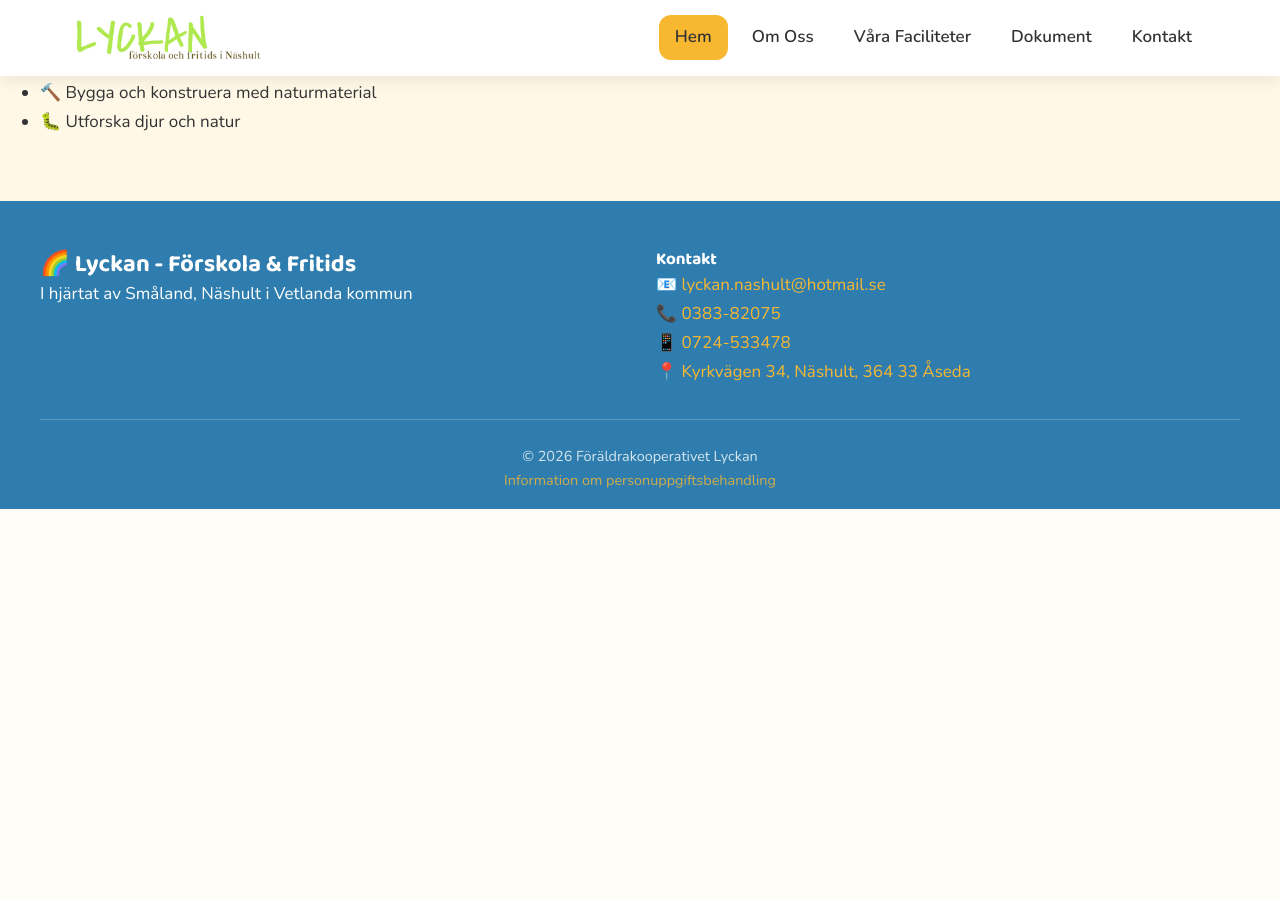
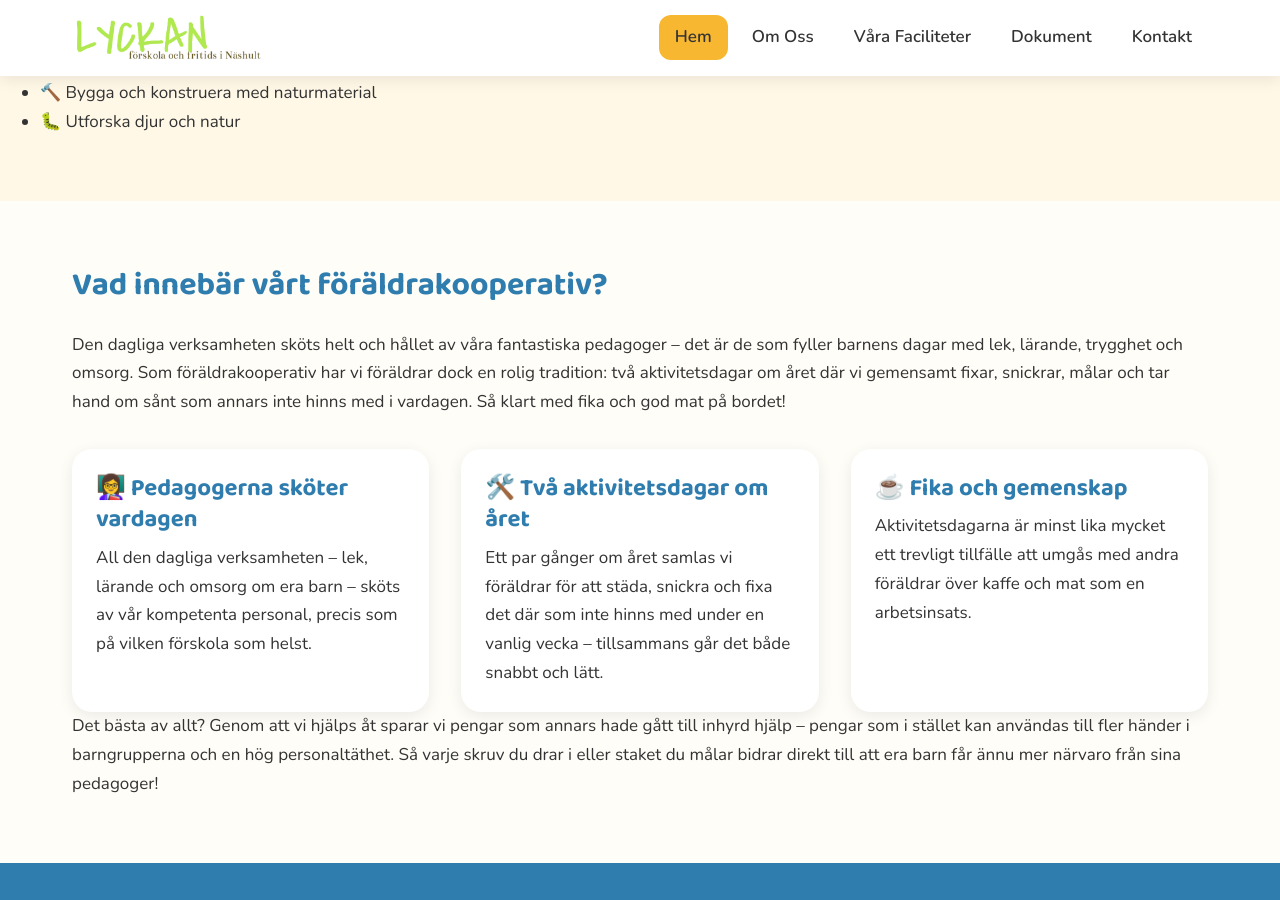
Before and after one commit to Danhe046/lyckan.github.io, a Jekyll site: the page built from index.html, in a window 1280 px wide and 900 px high, scrolled down 7356 px. Built offline with Jekyll 4.4.1, drawn with Linux system fonts in a browser that asks for light colours; before the commit the page ends 7865 px from its top, so only the background shows below that.

Commit message:
Föräldrakoop info

```diff
--- a/index.html
+++ b/index.html
@@ -6,20 +6,26 @@ title: Hem
 <section class="hero">
   <h1>Varmt välkomna till oss på Lyckan!</h1>
   <p>En förskola och ett fritids med det där lilla extra – i hjärtat av Småland, Näshult i Vetlanda kommun.</p>
-  <img src="{{ '/assets/images/hero-collage.png' | relative_url }}" alt="Lyckan förskola - byggnaden, barnens konst och utflykter i naturen" class="hero-image">
+  <img src="{{ '/assets/images/hero-collage.png' | relative_url }}"
+    alt="Lyckan förskola - byggnaden, barnens konst och utflykter i naturen" class="hero-image">
 </section>
 
 <section class="section" id="om-oss">
   <h2>Om Oss</h2>
-  <p>I hjärtat av Småland, Näshult i Vetlanda kommun, finner du Lyckan. En förskola och ett fritids med det där lilla extra.</p>
+  <p>I hjärtat av Småland, Näshult i Vetlanda kommun, finner du Lyckan. En förskola och ett fritids med det där lilla
+    extra.</p>
 
   <img src="{{ '/assets/images/pyssel-hjarta.jpg' | relative_url }}" alt="Barn som skapar med färg och glitter">
 
-  <p>Idyllen som råder är svår att missa – bland betesmarker, ängar och skog står en faluröd skolbyggnad med vita knutar. Vinden bär skratt och ljudet från inlevelsefull lek. Här finns en unik barnomsorg av hög kvalitet där barns välmående och utveckling står i fokus.</p>
+  <p>Idyllen som råder är svår att missa – bland betesmarker, ängar och skog står en faluröd skolbyggnad med vita
+    knutar. Vinden bär skratt och ljudet från inlevelsefull lek. Här finns en unik barnomsorg av hög kvalitet där barns
+    välmående och utveckling står i fokus.</p>
 
   <h3>Lyckan</h3>
-  <p>Det är Näshults anrika skolbyggnad som byggts om till en modern förskola och fritids. I direktanslutning finns en rejäl utegård berikad för att locka ditt barn till den utvecklande leken.</p>
-  <p>Lyckans faciliteter är fantastiska! Men det som gör denna förskola magisk, det är våra pedagogers stora kompetens, känsla och enorma engagemang för individen.</p>
+  <p>Det är Näshults anrika skolbyggnad som byggts om till en modern förskola och fritids. I direktanslutning finns en
+    rejäl utegård berikad för att locka ditt barn till den utvecklande leken.</p>
+  <p>Lyckans faciliteter är fantastiska! Men det som gör denna förskola magisk, det är våra pedagogers stora kompetens,
+    känsla och enorma engagemang för individen.</p>
 
   <h3>Våra grupper</h3>
   <p>Barnen är indelade i åldersgrupper men umgås ofta över gränserna, för allas nöjes skull:</p>
@@ -35,24 +41,30 @@ title: Hem
     <h2>Vad gör oss speciella?</h2>
     <div class="feature-grid">
       <div class="feature-card">
-        <img src="{{ '/assets/images/malning-kreativitet.jpg' | relative_url }}" alt="Barn som målar med färgglada färger">
+        <img src="{{ '/assets/images/malning-kreativitet.jpg' | relative_url }}"
+          alt="Barn som målar med färgglada färger">
         <div class="card-body">
           <h3>🎨 Kreativitet & Skaparglädje</h3>
-          <p>Kreativitet och skaparglädje är en del av vår vardag. Kunskapstörstande och nyfikenhet leder till vardagsexperiment.</p>
+          <p>Kreativitet och skaparglädje är en del av vår vardag. Kunskapstörstande och nyfikenhet leder till
+            vardagsexperiment.</p>
         </div>
       </div>
       <div class="feature-card">
-        <img src="{{ '/assets/images/naturkonst.jpg' | relative_url }}" alt="Naturkonst skapad av barnen med pinnar och bär">
+        <img src="{{ '/assets/images/naturkonst.jpg' | relative_url }}"
+          alt="Naturkonst skapad av barnen med pinnar och bär">
         <div class="card-body">
           <h3>🌲 Utflykter i naturen</h3>
-          <p>Varje vecka gör vi utflykter, ofta till skog och naturområden. Att värna om djur och naturen blir naturligt för våra barn.</p>
+          <p>Varje vecka gör vi utflykter, ofta till skog och naturområden. Att värna om djur och naturen blir naturligt
+            för våra barn.</p>
         </div>
       </div>
       <div class="feature-card">
-        <img src="{{ '/assets/images/skapande-gladje.jpg' | relative_url }}" alt="Barn som målar vid staffli under texten Skapande Glädje">
+        <img src="{{ '/assets/images/skapande-gladje.jpg' | relative_url }}"
+          alt="Barn som målar vid staffli under texten Skapande Glädje">
         <div class="card-body">
           <h3>👨‍👩‍👧‍👦 Föräldrakooperativ</h3>
-          <p>Som föräldrakooperativ skapar vi tillsammans en unik barnomsorg av hög kvalitet där barns välmående och utveckling står i fokus.</p>
+          <p>Som föräldrakooperativ skapar vi tillsammans en unik barnomsorg av hög kvalitet där barns välmående och
+            utveckling står i fokus.</p>
         </div>
       </div>
     </div>
@@ -88,21 +100,24 @@ title: Hem
     <div class="feature-card">
       <div class="card-body">
         <h3>🏠 Inomhus</h3>
-        <p>Våra lokaler bjuder in till skapande. Den förre detta skolan har delats upp i lekområden beroende på ålder. Matsalen har ett pysselbord och en lekhörna som nyttjas av alla grupperna.</p>
+        <p>Våra lokaler bjuder in till skapande. Den förre detta skolan har delats upp i lekområden beroende på ålder.
+          Matsalen har ett pysselbord och en lekhörna som nyttjas av alla grupperna.</p>
         <a href="#inomhus" class="btn">Se mer →</a>
       </div>
     </div>
     <div class="feature-card">
       <div class="card-body">
         <h3>🌳 Gården</h3>
-        <p>Vi har förmånen att ha en fantastiskt stor och inbjudande utegård. Stora öppna gräsplaner, lekstugor, cykel- och bollplan, sandlåda, gungor, rutschkana och gungbrädor.</p>
+        <p>Vi har förmånen att ha en fantastiskt stor och inbjudande utegård. Stora öppna gräsplaner, lekstugor, cykel-
+          och bollplan, sandlåda, gungor, rutschkana och gungbrädor.</p>
         <a href="#garden" class="btn">Se mer →</a>
       </div>
     </div>
     <div class="feature-card">
       <div class="card-body">
         <h3>🌲 Närmiljön</h3>
-        <p>Lyckan har skogen och beteshagar runt knuten. Vår närmiljö är ett uppskattat mål på våra utflykter, för stora såväl som små.</p>
+        <p>Lyckan har skogen och beteshagar runt knuten. Vår närmiljö är ett uppskattat mål på våra utflykter, för stora
+          såväl som små.</p>
         <a href="#narmiljon" class="btn">Se mer →</a>
       </div>
     </div>
@@ -115,15 +130,18 @@ title: Hem
     <p>Våra lokaler bjuder in till skapande! Den förre detta skolan har delats upp i lekområden beroende på ålder.</p>
 
     <h3>Gemensamma utrymmen</h3>
-    <p>I matsalen finns ett pysselbord och en lekhörna som nyttjas av alla grupperna. Köket är en central plats där det alltid doftar gott.</p>
+    <p>I matsalen finns ett pysselbord och en lekhörna som nyttjas av alla grupperna. Köket är en central plats där det
+      alltid doftar gott.</p>
     <img src="{{ '/assets/images/koket.jpg' | relative_url }}" alt="Köket på Lyckan">
 
     <h3>Igelkottarnas lokaler</h3>
     <p>De yngsta barnen har sin hemvist på nedervåningen, med anpassade utrymmen för lek och vila.</p>
-    <img src="{{ '/assets/images/inomhus-igelkottarna.png' | relative_url }}" alt="Igelkottarnas lokaler - lekrum och skogsrum">
+    <img src="{{ '/assets/images/inomhus-igelkottarna.png' | relative_url }}"
+      alt="Igelkottarnas lokaler - lekrum och skogsrum">
 
     <h3>Ugglornas & Fritids lokaler</h3>
-    <p>De äldre barnen och fritidsbarnen har sina lokaler på övervåningen. Ofta umgås vi över gränserna, för allas nöjes skull.</p>
+    <p>De äldre barnen och fritidsbarnen har sina lokaler på övervåningen. Ofta umgås vi över gränserna, för allas nöjes
+      skull.</p>
     <img src="{{ '/assets/images/inomhus-ugglorna.png' | relative_url }}" alt="Ugglornas och fritids lokaler">
   </div>
 </section>
@@ -142,20 +160,23 @@ title: Hem
   </ul>
 
   <h3>Året runt</h3>
-  <p>Året om nyttjar vi gården – utelivet är en del av vår vardag. På sommaren svalkas varma fötter och på vintern byggs snögubbar.</p>
+  <p>Året om nyttjar vi gården – utelivet är en del av vår vardag. På sommaren svalkas varma fötter och på vintern byggs
+    snögubbar.</p>
   <img src="{{ '/assets/images/Vintermorgon.jpeg' | relative_url }}" alt="Vintermorgon på Lyckan">
   <img src="{{ '/assets/images/Sommarfest.jpeg' | relative_url }}" alt="Sommarfest på gården">
 
   <h3>Bokbussen</h3>
   <p>Regelbundet hälsar bokbussen på hos oss. Barnen följer med ut och väljer bland läslysten.</p>
-  <img src="{{ '/assets/images/bokbussen.jpg' | relative_url }}" alt="Bokbussen &quot;Böcker på väg&quot; kommer på besök">
+  <img src="{{ '/assets/images/bokbussen.jpg' | relative_url }}"
+    alt="Bokbussen &quot;Böcker på väg&quot; kommer på besök">
 </section>
 
 <section class="section-alt" id="narmiljon">
   <div class="section-inner">
     <h2>Närmiljön – våra utflyktsmål</h2>
     <p>Den närliggande skogen är underbar. Hit går ofta utflykterna.</p>
-    <p>Lyckan har skogen och beteshagar runt knuten. Vår närmiljö är ett uppskattat mål på våra utflykter, för stora såväl som små. Att värna om djur och naturen blir på så vis naturligt för våra barn.</p>
+    <p>Lyckan har skogen och beteshagar runt knuten. Vår närmiljö är ett uppskattat mål på våra utflykter, för stora
+      såväl som små. Att värna om djur och naturen blir på så vis naturligt för våra barn.</p>
 
     <h3>Vad vi gör i naturen</h3>
     <ul>
@@ -167,3 +188,39 @@ title: Hem
 
   </div>
 </section>
+
+<section class="section">
+  <h2>Vad innebär vårt föräldrakooperativ?</h2>
+  <p>Den dagliga verksamheten sköts helt och hållet av våra fantastiska pedagoger – det är de som fyller barnens dagar
+    med lek, lärande, trygghet och omsorg. Som föräldrakooperativ har vi föräldrar dock en rolig tradition: två
+    aktivitetsdagar om året där vi gemensamt fixar, snickrar, målar och tar hand om sånt som annars inte hinns med i
+    vardagen. Så klart med fika och god mat på bordet!</p>
+
+  <div class="feature-grid">
+    <div class="feature-card">
+      <div class="card-body">
+        <h3>👩‍🏫 Pedagogerna sköter vardagen</h3>
+        <p>All den dagliga verksamheten – lek, lärande och omsorg om era barn – sköts av vår kompetenta personal, precis
+          som på vilken förskola som helst.</p>
+      </div>
+    </div>
+    <div class="feature-card">
+      <div class="card-body">
+        <h3>🛠️ Två aktivitetsdagar om året</h3>
+        <p>Ett par gånger om året samlas vi föräldrar för att städa, snickra och fixa det där som inte hinns med under
+          en vanlig vecka – tillsammans går det både snabbt och lätt.</p>
+      </div>
+    </div>
+    <div class="feature-card">
+      <div class="card-body">
+        <h3>☕ Fika och gemenskap</h3>
+        <p>Aktivitetsdagarna är minst lika mycket ett trevligt tillfälle att umgås med andra föräldrar över kaffe och
+          mat som en arbetsinsats.</p>
+      </div>
+    </div>
+  </div>
+
+  <p>Det bästa av allt? Genom att vi hjälps åt sparar vi pengar som annars hade gått till inhyrd hjälp – pengar som i
+    stället kan användas till fler händer i barngrupperna och en hög personaltäthet. Så varje skruv du drar i eller
+    staket du målar bidrar direkt till att era barn får ännu mer närvaro från sina pedagoger!</p>
+</section>
```
Also changed, not shown: kontakt.md (+8 -0 lines).
